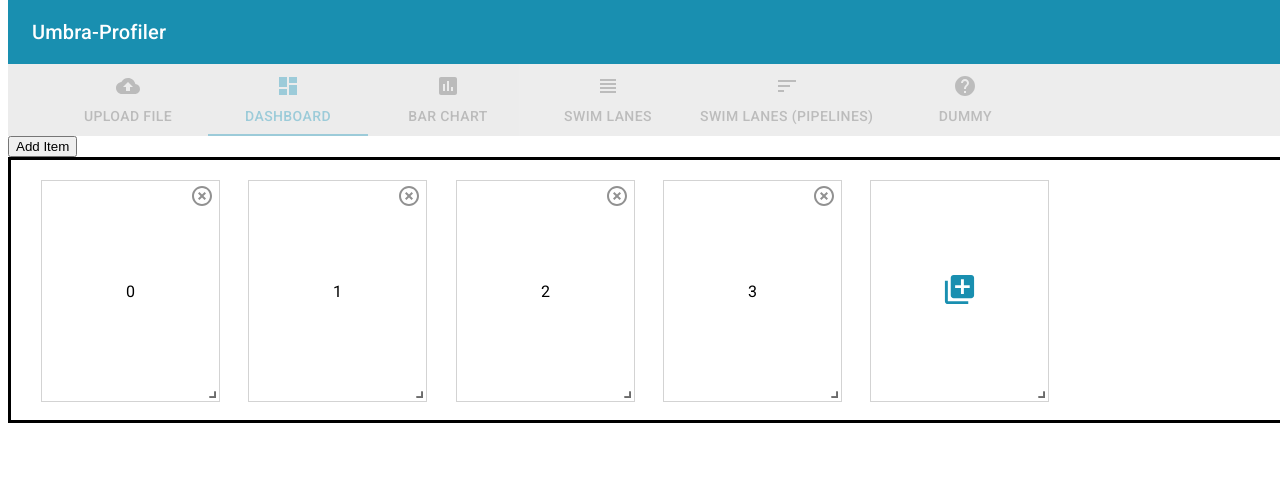
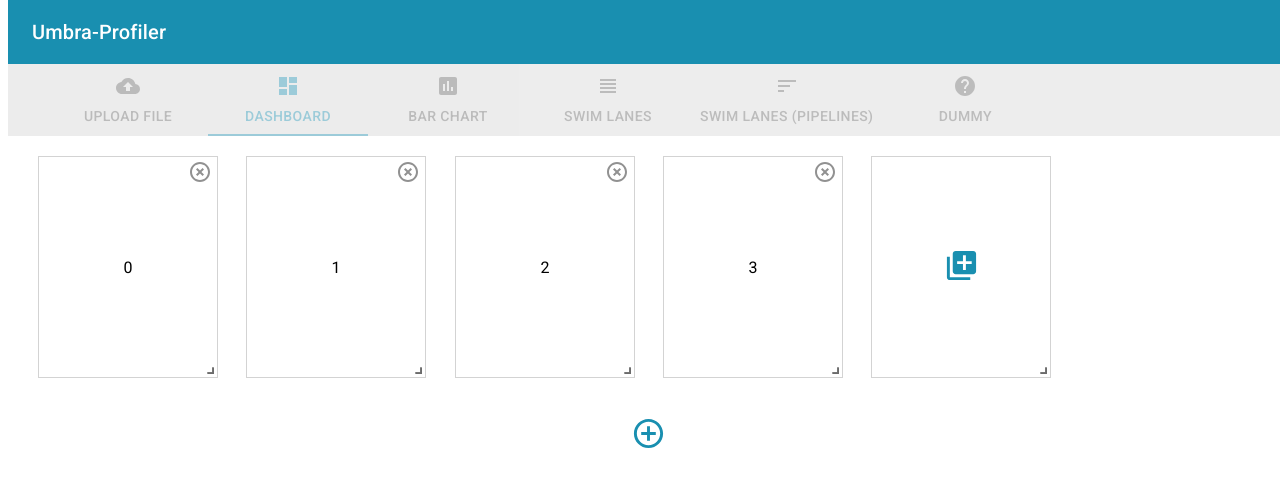
Before and after one commit to umbraperf/umbraperf, a React app: page /dashboard in a window 1280 px wide. Shown: the top 486 px of the page. Built offline with nearby package versions, Linux system fonts and the light colour scheme; the HTML template or start-up script is replaced by a standard one.

Commit message:
dashboard styling

```diff
--- a/src/components/dashboard.tsx
+++ b/src/components/dashboard.tsx
@@ -5,6 +5,7 @@ import styles from '../style/dashboard.module.css';
 import { WidthProvider, Responsive } from 'react-grid-layout';
 import HighlightOffIcon from '@material-ui/icons/HighlightOff';
 import QueueIcon from '@material-ui/icons/Queue';
+import AddCircleOutlineIcon from '@material-ui/icons/AddCircleOutline';
 
 
 
@@ -61,7 +62,7 @@ class Dashboard extends React.Component<any, State> {
         rowHeight: 100,
         margin: [30, 20],
         useCSSTransforms: true,
-        preventCollision: true,
+        preventCollision: false,
 
     };
 
@@ -92,7 +93,6 @@ class Dashboard extends React.Component<any, State> {
     render() {
         return (
             <div>
-                <button onClick={this.onAddItem}>Add Item</button>
                 <ResponsiveGridLayout
                     className={`layout ${styles.gridBoxesContainer}`}
                     onLayoutChange={this.onLayoutChange}
@@ -105,6 +105,14 @@ class Dashboard extends React.Component<any, State> {
                     }
 
                 </ResponsiveGridLayout>
+                <div className={styles.outerAddIconContainer}>
+                    <AddCircleOutlineIcon
+                        className={styles.addIcon}
+                        color={"primary"}
+                        fontSize={"large"}
+                        onClick={this.onAddItem}
+                    />
+                </div>
 
             </div>
 
@@ -166,7 +174,7 @@ class Dashboard extends React.Component<any, State> {
                         <QueueIcon className={styles.addIcon}
                             color={"primary"}
                             fontSize={"large"}
-                             />
+                        />
                     </div>
                     :
                     <span className={`text ${styles.text}`}>
--- a/src/style/dashboard.module.css
+++ b/src/style/dashboard.module.css
@@ -1,6 +1,4 @@
 .gridBoxesContainer{
-    border: solid;
-    border-color: black;
 
 }
 
@@ -36,3 +34,10 @@
     transform: scale(1.25);
 
 }
+
+.outerAddIconContainer{
+    display: flex;
+    align-items: center;
+    justify-content: center;
+    margin: 20px;
+}
```
